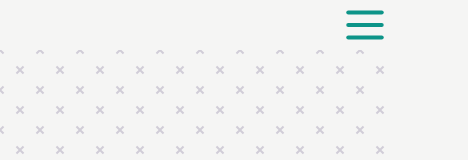
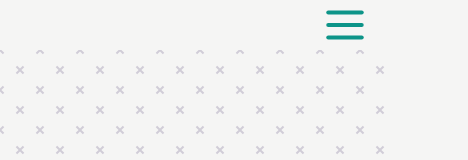
Before and after one commit to piedart/site, a Next.js app: page / in a window 390 px wide. Shown: the top 160 px of the page, 468 px wide, since content can reach past the window. Built offline with nearby package versions, Linux system fonts and the light colour scheme.

Commit message:
fix horizontal overflow

```diff
--- a/src/app/blog/[slug]/page.tsx
+++ b/src/app/blog/[slug]/page.tsx
@@ -7,7 +7,7 @@ import remarkGfm from 'remark-gfm';
 
 const markdownStyles = {};
 const components = {
-  img: (props: any) => <Image width="100px" style={{ width: 'auto', height: 'auto' }} {...props} />,
+  img: (props: any) => <Image width="100px" style={{ width: 'auto', height: 'auto' }} {...props} alt="" />,
   h2: (props: any) => (
     <div className="my-3">
       <h2 className="text-3xl font-bold">{props.children}</h2>
--- a/src/app/globals.css
+++ b/src/app/globals.css
@@ -7,6 +7,10 @@
     /* @apply dark:bg-gray-800 bg-stone-100; */
     @apply bg-stone-100 text-gray-800;
   }
+}
+
+* {
+  overflow-x: hidden;
 }
 
 body {
--- a/src/components/Header.tsx
+++ b/src/components/Header.tsx
@@ -63,7 +63,7 @@ export function Header() {
           height="50px"
           viewBox="0 0 24 24"
           fill="none"
-          className="lg:hidden"
+          className="lg:hidden mx-5"
           onClick={handleClick}
         >
           <path d="M4 18L20 18" stroke="#0d9488" strokeWidth="2" strokeLinecap="round" />
```
